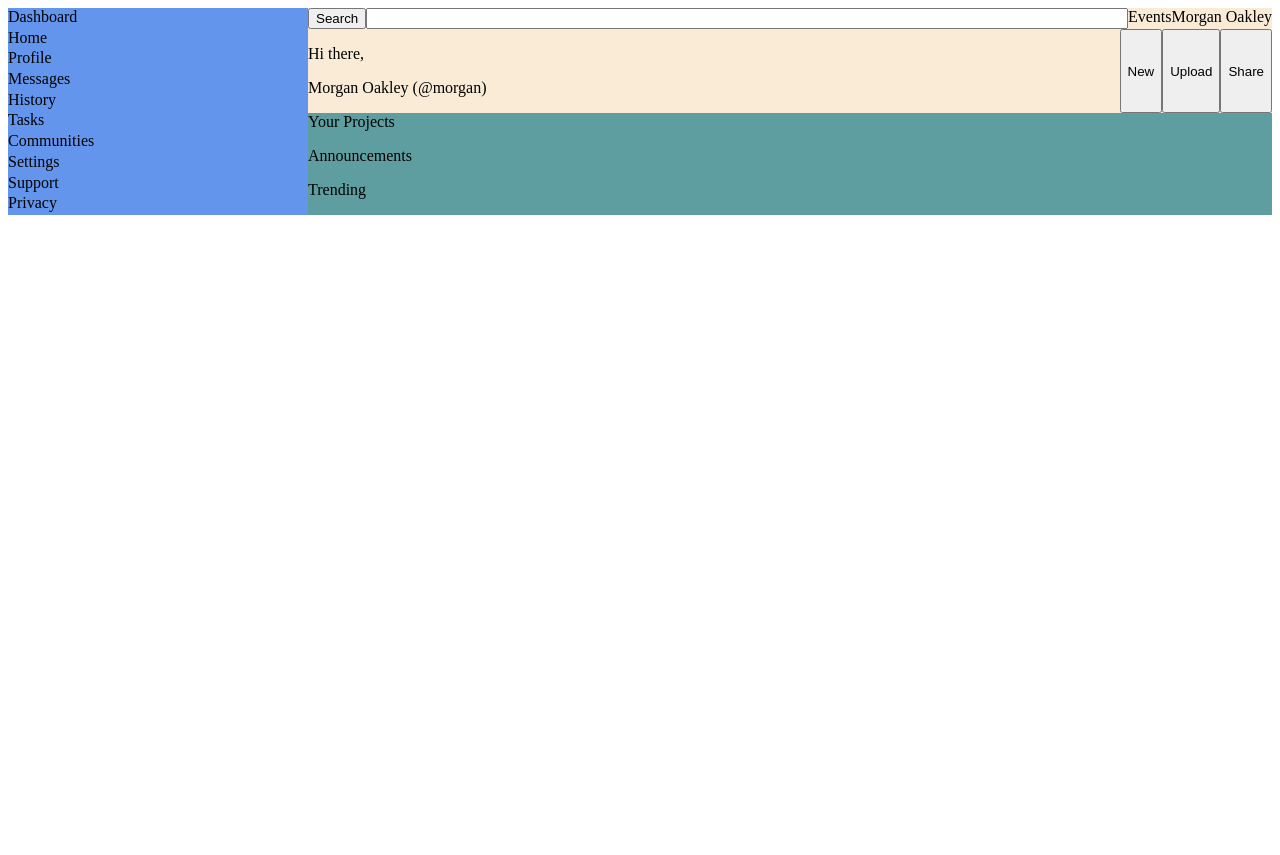
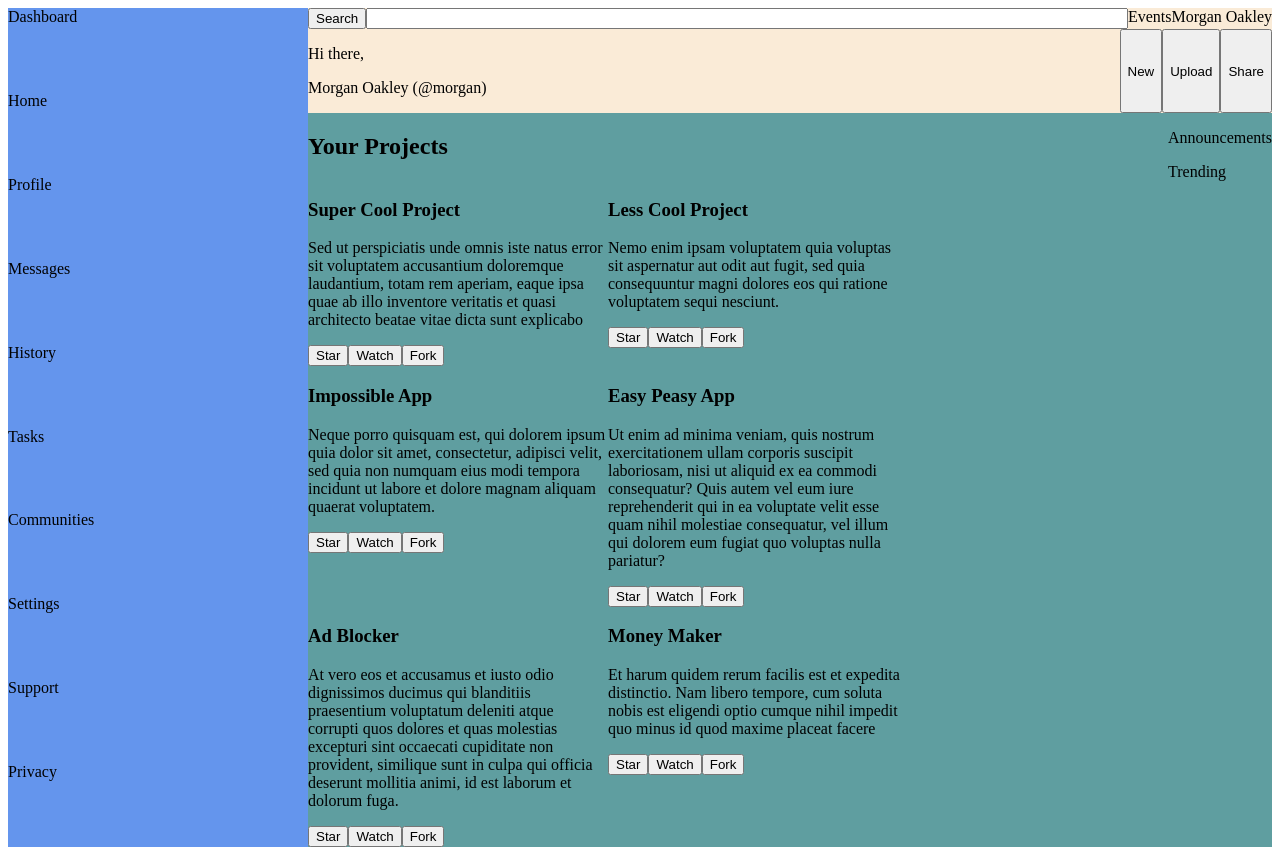
Before and after one commit to jpawz/admin-dashboard, a plain HTML site: page index.html in a window 1280 px wide. Before the commit the page ends 800 px from the top, so only its background shows below. Drawn offline with Linux system fonts and the light colour scheme.

Commit message:
Add content texts and styles

```diff
--- a/index.html
+++ b/index.html
@@ -40,7 +40,58 @@
         </div>
         <div class="content">
             <div class="projects">
-                Your Projects
+                <h2>Your Projects</h2>
+                <div class="cards">
+                    <div class="card">
+                        <h3>Super Cool Project</h3>
+                        <p>Sed ut perspiciatis unde omnis iste natus error sit voluptatem accusantium doloremque
+                            laudantium, totam rem aperiam, eaque ipsa quae ab illo inventore veritatis et quasi
+                            architecto beatae vitae dicta sunt explicabo</p>
+                        <span><button>Star</button><button>Watch</button><button>Fork</button></span>
+                    </div>
+                    <div class="card">
+                        <h3>Less Cool Project</h3>
+                        <p>Nemo enim ipsam voluptatem quia voluptas sit aspernatur aut odit aut fugit, sed quia
+                            consequuntur
+                            magni dolores eos qui ratione voluptatem sequi nesciunt.</p>
+                        <span><button>Star</button><button>Watch</button><button>Fork</button></span>
+                    </div>
+                    <div class="card">
+                        <h3>Impossible App</h3>
+                        <p>Neque porro quisquam est, qui dolorem ipsum quia dolor sit amet, consectetur, adipisci velit,
+                            sed
+                            quia non numquam eius modi tempora incidunt ut labore et dolore magnam aliquam quaerat
+                            voluptatem.
+                        </p>
+                        <span><button>Star</button><button>Watch</button><button>Fork</button></span>
+                    </div>
+                    <div class="card">
+                        <h3>Easy Peasy App</h3>
+                        <p>Ut enim ad minima veniam, quis nostrum exercitationem ullam corporis suscipit laboriosam,
+                            nisi ut aliquid
+                            ex ea commodi consequatur? Quis autem vel eum iure reprehenderit qui in ea voluptate velit
+                            esse quam
+                            nihil molestiae consequatur, vel illum qui dolorem eum fugiat quo voluptas nulla pariatur?
+                        </p>
+                        <span><button>Star</button><button>Watch</button><button>Fork</button></span>
+                    </div>
+                    <div class="card">
+                        <h3>Ad Blocker</h3>
+                        <p>At vero eos et accusamus et iusto odio dignissimos ducimus qui blanditiis praesentium
+                            voluptatum deleniti
+                            atque corrupti quos dolores et quas molestias excepturi sint occaecati cupiditate non
+                            provident, similique
+                            sunt in culpa qui officia deserunt mollitia animi, id est laborum et dolorum fuga.</p>
+                        <span><button>Star</button><button>Watch</button><button>Fork</button></span>
+                    </div>
+                    <div class="card">
+                        <h3>Money Maker</h3>
+                        <p> Et harum quidem rerum facilis est et expedita distinctio. Nam libero tempore, cum soluta
+                            nobis est eligendi
+                            optio cumque nihil impedit quo minus id quod maxime placeat facere </p>
+                        <span><button>Star</button><button>Watch</button><button>Fork</button></span>
+                    </div>
+                </div>
             </div>
             <div class="right-bar">
                 <p>Announcements</p>
--- a/style.css
+++ b/style.css
@@ -25,7 +25,13 @@
     grid-template-columns: 1fr auto auto auto;
 }
 
-
 .content {
     background-color: cadetblue;
+    display: grid;
+    grid-template-columns: 1fr auto;
 }
+
+.cards {
+    display: grid;
+    grid-template-columns: repeat(auto-fit, 300px);
+}
```
